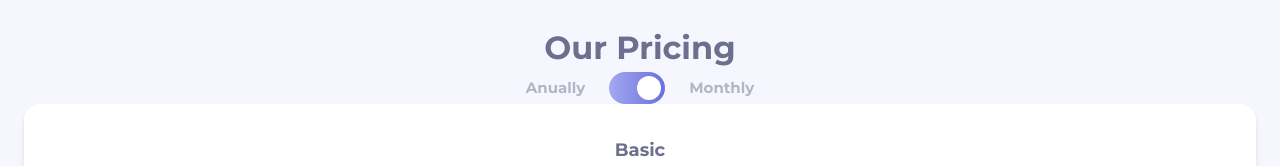
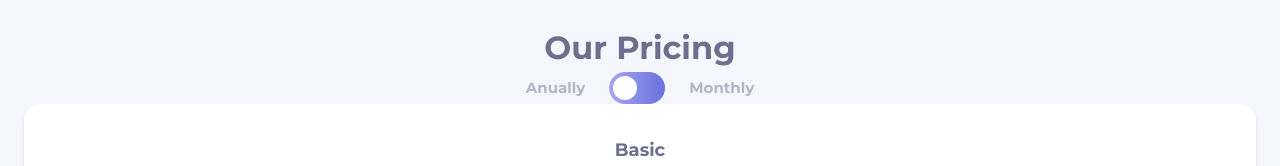
Before and after one commit to FelipeFama/pricing-component-with-toggle, a React (Vite) app: page / in a window 1280 px wide. Shown: the top 166 px of the page. Built offline with nearby package versions, Linux system fonts and the light colour scheme.

Commit message:
feat: add animation toggle component

```diff
--- a/src/components/Toggle.tsx
+++ b/src/components/Toggle.tsx
@@ -30,8 +30,8 @@ export function Toggle({ priceMonthly, setPriceMonthly }: ToggleProps) {
           <span
             className={
               priceMonthly
-                ? "absolute top-1/2 translate-x-[15px] -translate-y-1/2 h-6 w-6 rounded-full bg-white"
-                : "absolute top-1/2 translate-x-[15px] -translate-y-1/2 h-6 w-6 rounded-full bg-white"
+                ? "absolute top-1/2 translate-x-[15px] -translate-y-1/2 h-6 w-6 rounded-full bg-white transition-transform duration-300 ease-in-out"
+                : "absolute top-1/2 left-1 -translate-y-1/2 h-6 w-6 rounded-full bg-white transition-transform duration-300 ease-in-out"
             }
           ></span>
         </label>
```
